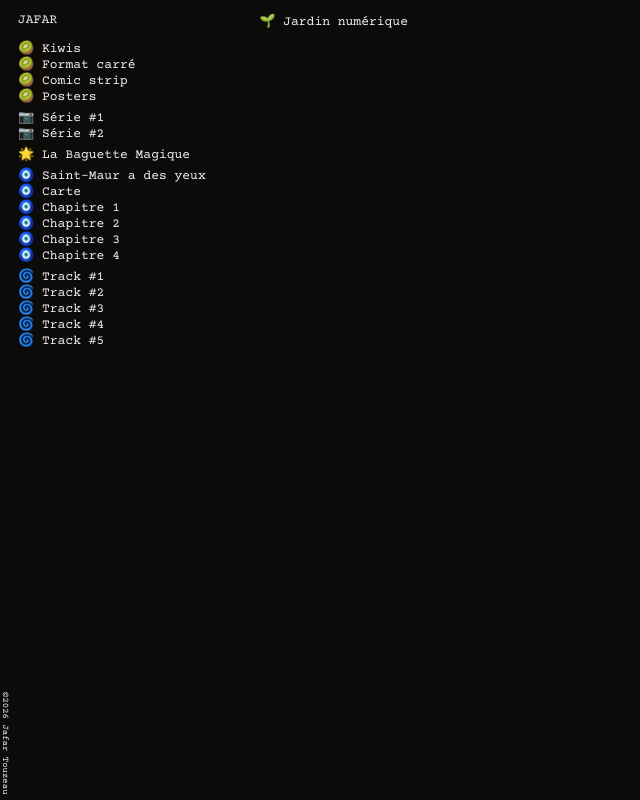
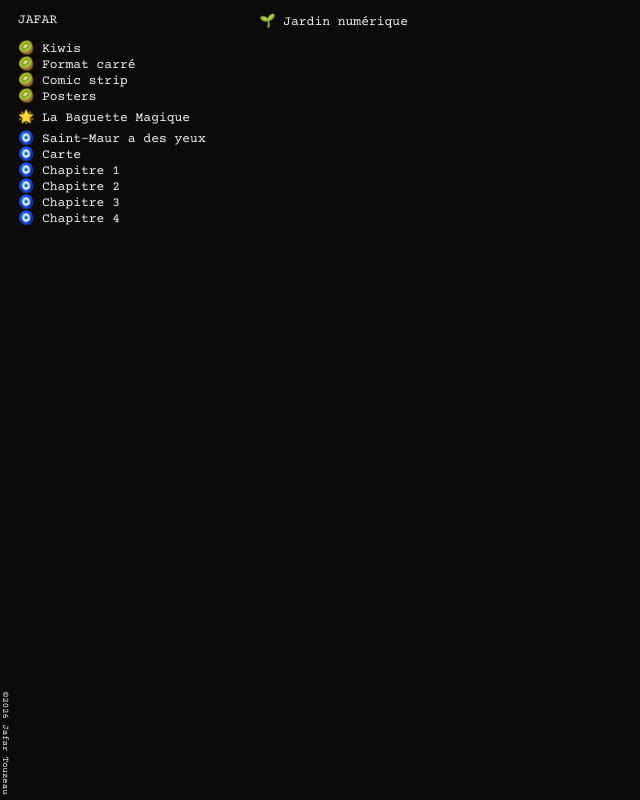
Before and after one commit to jafartouzeau/personnal-website, a Next.js app: page / in a window 1280 px wide. Shown: the whole page, without its empty margins (0-640 px from the left). Built offline with nearby package versions, Linux system fonts and the light colour scheme.

Commit message:
Tmp remove photos and strudel links

```diff
--- a/src/components/side-menu/side-menu.tsx
+++ b/src/components/side-menu/side-menu.tsx
@@ -30,7 +30,7 @@ export default function SideMenu() {
                          🥝 Posters
                     </Link>
                 </ol>
-                <ol className={`${styles.link} ${styles.top}`}>
+                {/*<ol className={`${styles.link} ${styles.top}`}>
                     <Link href={`/photos/serie1`}>
                        📷 Série #1
                     </Link>
@@ -39,7 +39,7 @@ export default function SideMenu() {
                     <Link href={`/photos/serie2`}>
                         📷 Série #2
                     </Link>
-                </ol>
+                </ol>*/}
                 <ol className={`${styles.link} ${styles.top}`}>
                     <Link href={`/lbm`}>
                          🌟 La Baguette Magique
@@ -75,6 +75,7 @@ export default function SideMenu() {
                         🧿 Chapitre 4
                     </Link>
                 </ol>
+                {/*
                 <ol className={`${styles.link} ${styles.top}`}>
                     <Link href={`/strudelrepl/track1`}>
                         🌀 Track #1
@@ -99,7 +100,7 @@ export default function SideMenu() {
                     <Link href={`/strudelrepl/track5`}>
                         🌀 Track #5
                     </Link>
-                </ol>
+                </ol>*/}
 
         </nav>
     )
```
